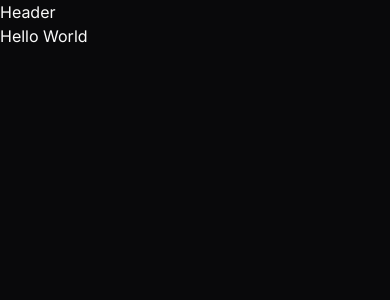
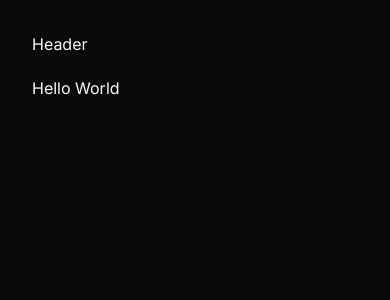
Before and after one commit to tavareshenrique/devstore, a Next.js app: page / in a window 390 px wide. Shown: the top 300 px of the page. Built offline with nearby package versions, Linux system fonts and the light colour scheme.

Commit message:
feat: Update layout component for better styling and responsiveness

```diff
--- a/src/app/(store)/layout.tsx
+++ b/src/app/(store)/layout.tsx
@@ -6,7 +6,7 @@
   children: React.ReactNode
 }>) {
   return (
-    <div>
+    <div className="mx-auto grid min-h-screen w-full max-w-[1600px] grid-rows-app gap-5 p-8">
       <Header />
       {children}
     </div>
```
